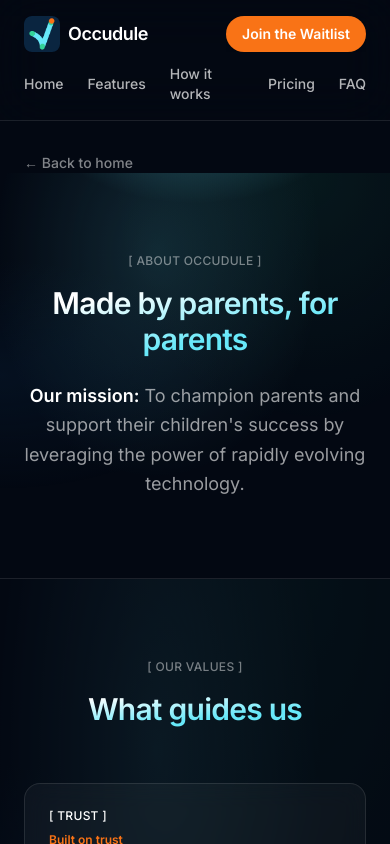
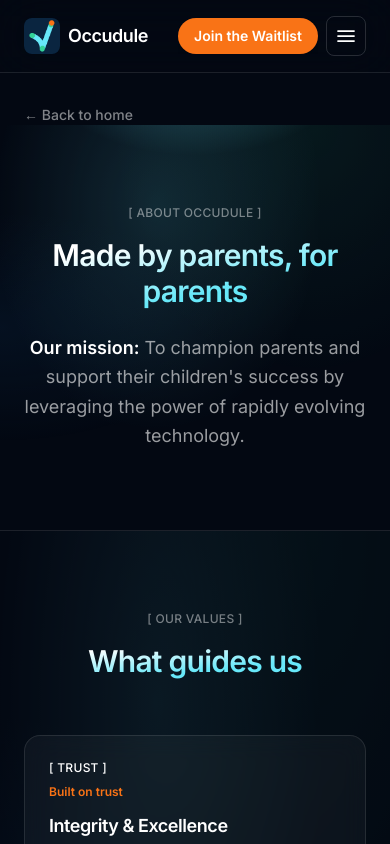
Before and after one commit to linkmind/Occudule-Web, a Next.js app: page /about in a window 390 px wide. Shown: the top 844 px of the page. Built offline with nearby package versions, Linux system fonts and the light colour scheme.

Commit message:
adds 3-line menu sign in the header for small screen display

```diff
--- a/components/CtaButton.tsx
+++ b/components/CtaButton.tsx
@@ -7,6 +7,7 @@
   variant?: "primary" | "secondary" | "onDark" | "ghost";
   size?: "sm" | "md" | "lg";
   className?: string;
+  onClick?: () => void;
 };
 
 const sizeClasses = {
@@ -21,6 +22,7 @@
   variant = "primary",
   size = "md",
   className = "",
+  onClick,
 }: CtaButtonProps) {
   const base =
     "inline-flex items-center justify-center rounded-full font-semibold transition focus-visible:outline focus-visible:outline-2 focus-visible:outline-offset-2";
@@ -35,7 +37,11 @@
           : "border-2 border-white/15 bg-transparent text-white hover:border-white/30 hover:bg-white/5 focus-visible:outline-white";
 
   return (
-    <Link href={href} className={`${base} ${sizeClasses[size]} ${styles} ${className}`}>
+    <Link
+      href={href}
+      onClick={onClick}
+      className={`${base} ${sizeClasses[size]} ${styles} ${className}`}
+    >
       {children}
     </Link>
   );
--- a/components/Header.tsx
+++ b/components/Header.tsx
@@ -2,7 +2,7 @@
 
 import Link from "next/link";
 import { usePathname } from "next/navigation";
-import { useEffect, useState } from "react";
+import { useCallback, useEffect, useId, useState } from "react";
 import { CtaButton } from "@/components/CtaButton";
 import { Logo } from "@/components/Logo";
 
@@ -15,10 +15,36 @@
 
 const HERO_SECTION_ID = "top";
 
+function MenuIcon({ open }: { open: boolean }) {
+  return (
+    <svg
+      xmlns="http://www.w3.org/2000/svg"
+      viewBox="0 0 24 24"
+      fill="none"
+      stroke="currentColor"
+      strokeWidth="1.75"
+      className="h-6 w-6"
+      aria-hidden
+    >
+      {open ? (
+        <path strokeLinecap="round" d="M6 6l12 12M18 6L6 18" />
+      ) : (
+        <>
+          <path strokeLinecap="round" d="M4 7h16" />
+          <path strokeLinecap="round" d="M4 12h16" />
+          <path strokeLinecap="round" d="M4 17h16" />
+        </>
+      )}
+    </svg>
+  );
+}
+
 export function Header() {
   const pathname = usePathname();
+  const menuId = useId();
   const [heroInView, setHeroInView] = useState(pathname === "/");
   const [showEarlyAccess, setShowEarlyAccess] = useState(pathname !== "/");
+  const [menuOpen, setMenuOpen] = useState(false);
 
   useEffect(() => {
     const hero = document.getElementById(HERO_SECTION_ID);
@@ -43,6 +69,30 @@
     return () => observer.disconnect();
   }, [pathname]);
 
+  useEffect(() => {
+    setMenuOpen(false);
+  }, [pathname]);
+
+  useEffect(() => {
+    document.body.style.overflow = menuOpen ? "hidden" : "";
+    return () => {
+      document.body.style.overflow = "";
+    };
+  }, [menuOpen]);
+
+  useEffect(() => {
+    if (!menuOpen) return;
+
+    const onKeyDown = (event: KeyboardEvent) => {
+      if (event.key === "Escape") setMenuOpen(false);
+    };
+
+    window.addEventListener("keydown", onKeyDown);
+    return () => window.removeEventListener("keydown", onKeyDown);
+  }, [menuOpen]);
+
+  const closeMenu = useCallback(() => setMenuOpen(false), []);
+
   const primaryNavLink = heroInView
     ? { href: "/#why-occudule", label: "Why Occudule" }
     : { href: "/#top", label: "Home" };
@@ -50,11 +100,12 @@
   const navLinks = [primaryNavLink, ...navLinksAfterPrimary];
 
   return (
-    <header className="sticky top-0 z-50 border-b border-white/10 bg-background/80 backdrop-blur-xl">
-      <div className="mx-auto flex max-w-content flex-wrap items-center justify-between gap-x-4 gap-y-3 px-gutter py-4">
+    <header className="relative sticky top-0 z-50 border-b border-white/10 bg-background/80 backdrop-blur-xl">
+      <div className="mx-auto flex max-w-content items-center justify-between gap-4 px-gutter py-4">
         <Logo wordmarkClassName="text-white" />
+
         <nav
-          className="order-last flex w-full basis-full items-center justify-center gap-6 text-sm font-medium text-white/70 sm:order-none sm:w-auto sm:basis-auto sm:justify-end md:flex-1 lg:justify-center"
+          className="hidden items-center justify-center gap-6 text-sm font-medium text-white/70 lg:flex lg:flex-1"
           aria-label="Primary"
         >
           {navLinks.map((link) => (
@@ -67,7 +118,8 @@
             </Link>
           ))}
         </nav>
-        <div className="flex shrink-0 items-center gap-3">
+
+        <div className="flex shrink-0 items-center gap-2 sm:gap-3">
           <div
             className={`overflow-hidden transition-[max-width,opacity] duration-300 ease-out ${
               showEarlyAccess
@@ -80,8 +132,63 @@
               Join the Waitlist
             </CtaButton>
           </div>
+
+          <button
+            type="button"
+            className="inline-flex h-10 w-10 items-center justify-center rounded-lg border border-white/15 text-white transition hover:border-white/30 hover:bg-white/5 focus-visible:outline focus-visible:outline-2 focus-visible:outline-offset-2 focus-visible:outline-accent lg:hidden"
+            aria-expanded={menuOpen}
+            aria-controls={menuId}
+            aria-label={menuOpen ? "Close menu" : "Open menu"}
+            onClick={() => setMenuOpen((open) => !open)}
+          >
+            <MenuIcon open={menuOpen} />
+          </button>
         </div>
       </div>
+
+      {menuOpen ? (
+        <button
+          type="button"
+          className="fixed inset-0 top-[65px] z-40 bg-black/50 lg:hidden"
+          aria-label="Close menu"
+          onClick={closeMenu}
+        />
+      ) : null}
+
+      <nav
+        id={menuId}
+        className={`absolute left-0 right-0 top-full z-50 border-b border-white/10 bg-background/95 backdrop-blur-xl transition-[opacity,transform] duration-200 ease-out lg:hidden ${
+          menuOpen
+            ? "pointer-events-auto translate-y-0 opacity-100"
+            : "pointer-events-none -translate-y-2 opacity-0"
+        }`}
+        aria-label="Mobile primary"
+        aria-hidden={!menuOpen}
+      >
+        <ul className="mx-auto flex max-w-content flex-col gap-1 px-gutter py-4">
+          {navLinks.map((link) => (
+            <li key={link.href}>
+              <Link
+                href={link.href}
+                className="block rounded-lg px-3 py-3 text-base font-medium text-white/80 transition hover:bg-white/5 hover:text-white"
+                onClick={closeMenu}
+              >
+                {link.label}
+              </Link>
+            </li>
+          ))}
+          <li className="mt-2 border-t border-white/10 pt-4">
+            <CtaButton
+              href="/waitlist"
+              size="md"
+              className="w-full justify-center"
+              onClick={closeMenu}
+            >
+              Join the Waitlist
+            </CtaButton>
+          </li>
+        </ul>
+      </nav>
     </header>
   );
 }
```
